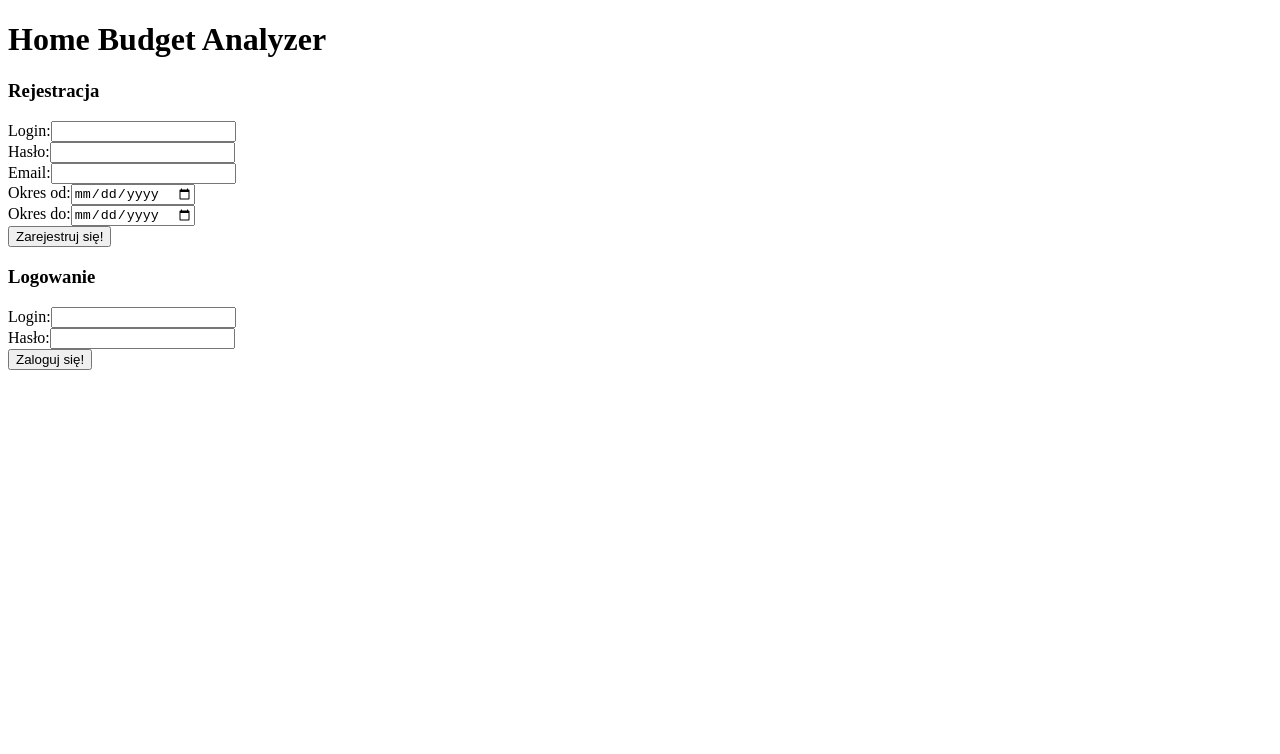
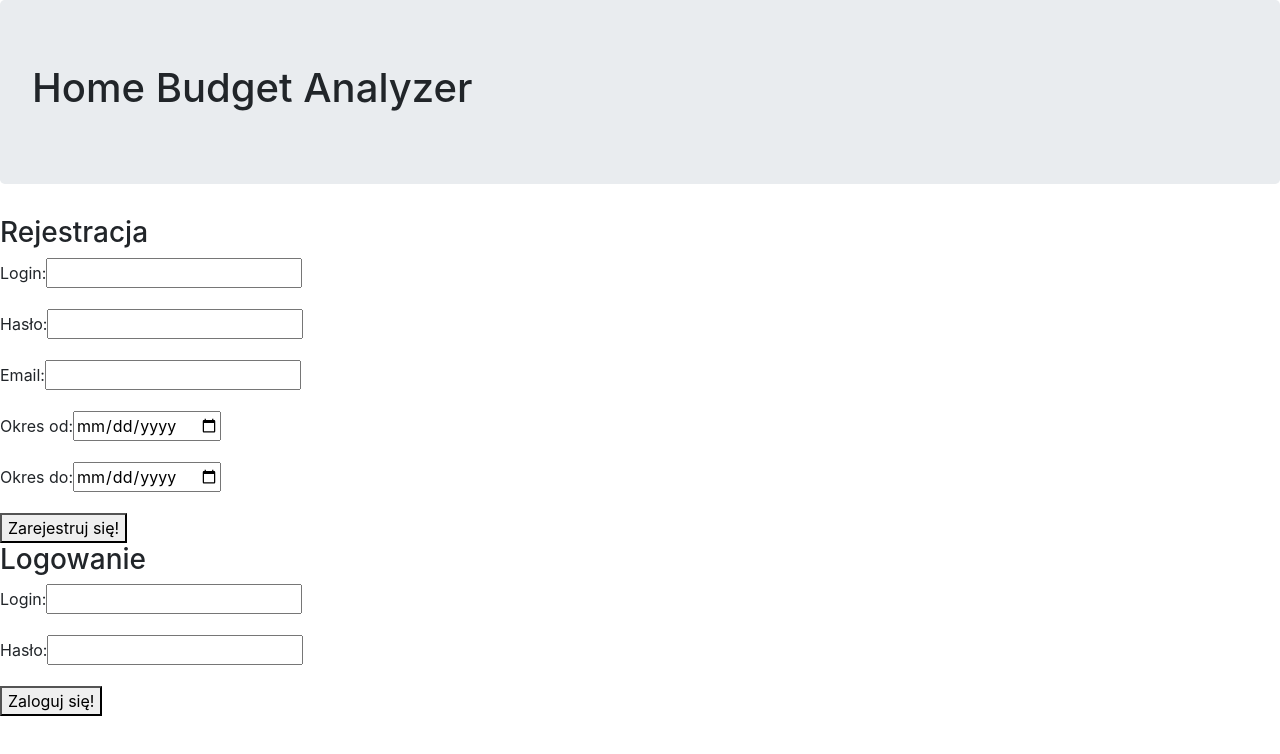
Before and after one commit to Xartras/HBA_Project, an Angular app: page / in a window 1280 px wide. Shown: the top 754 px of the page. Built offline with nearby package versions, Linux system fonts and the light colour scheme.

Commit message:
Add bootstrap (and check if works), add "Inject" option to menu and menuitem comp

```diff
--- a/angular.json
+++ b/angular.json
@@ -23,7 +23,8 @@
               "src/assets"
             ],
             "styles": [
-              "src/styles.css"
+              "src/styles.css",
+              "node_modules/bootstrap/dist/css/bootstrap.min.css"
             ],
             "scripts": []
           },
--- a/package.json
+++ b/package.json
@@ -20,6 +20,7 @@
     "@angular/platform-browser": "^6.1.0",
     "@angular/platform-browser-dynamic": "^6.1.0",
     "@angular/router": "^6.1.0",
+    "bootstrap": "^4.1.3",
     "core-js": "^2.5.4",
     "rxjs": "~6.2.0",
     "zone.js": "~0.8.26"
--- a/src/app/header/header.component.html
+++ b/src/app/header/header.component.html
@@ -1,3 +1,3 @@
-<div>
+<div class="jumbotron">
     <h1>Home Budget Analyzer</h1>
 </div>
--- a/src/app/menu/menu.component.ts
+++ b/src/app/menu/menu.component.ts
@@ -1,4 +1,4 @@
-import { Component, OnInit } from '@angular/core';
+import { Component, OnInit, Inject } from '@angular/core';
 
 @Component({
   selector: 'app-menu',
--- a/src/app/menu/menuitem.component.ts
+++ b/src/app/menu/menuitem.component.ts
@@ -1,4 +1,4 @@
-import { Component, OnInit } from '@angular/core';
+import { Component, OnInit, Inject } from '@angular/core';
 
 @Component({
   selector: 'app-menuitem',
```
Also changed, not shown: 1 other file (tests, documents, lock files or other folders).
